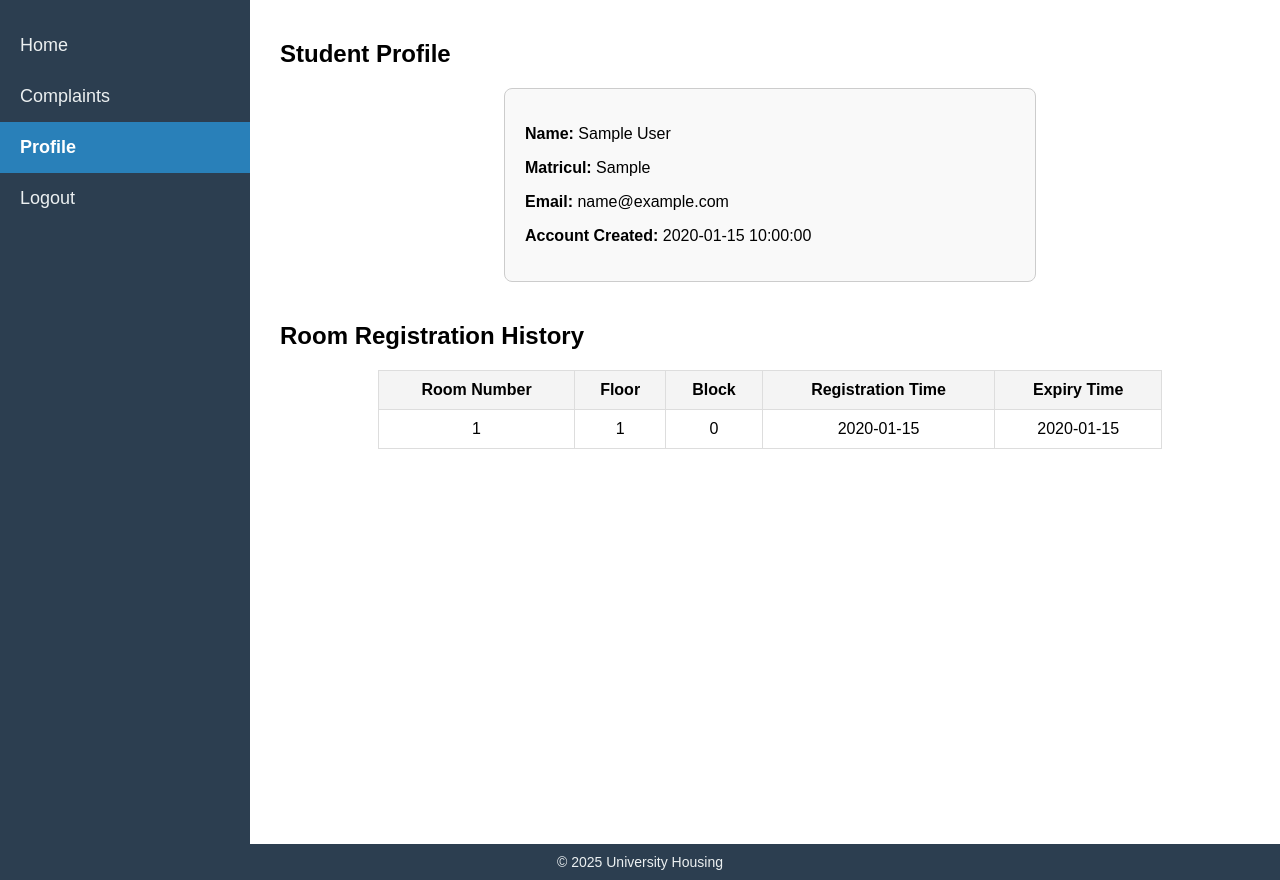
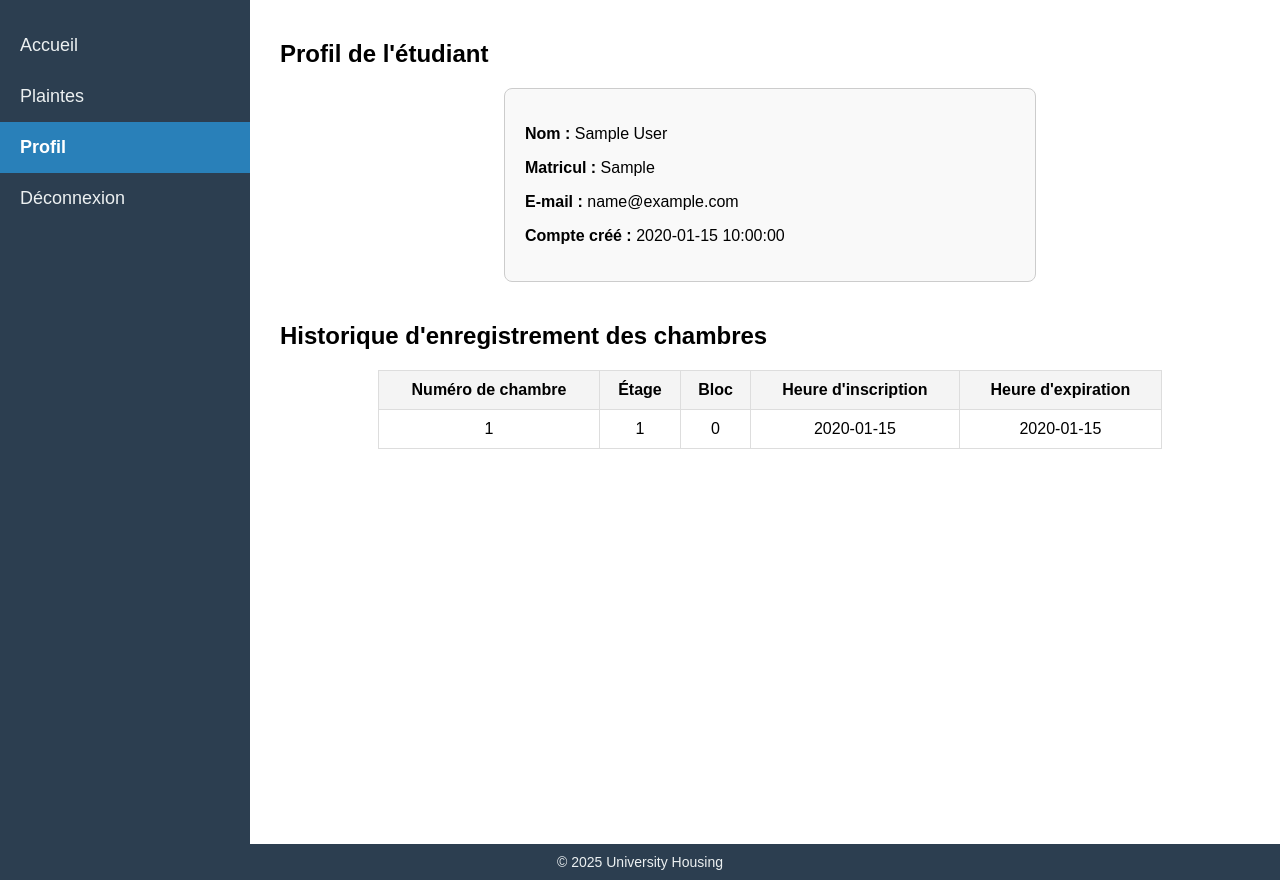
Before and after one commit to SaraDidi/Cloud-Computing, a PHP site: page /views/profile.php in a window 1280 px wide. Run offline with PHP 8.4, Linux system fonts and the light colour scheme; the visitor is signed in with stand-in values (Sample User, id 1); tables that the repository leaves empty hold one stand-in row (values such as "Sample post").

Commit message:
translated into French

```diff
--- a/controllers/add_complaint_logic.php
+++ b/controllers/add_complaint_logic.php
@@ -7,7 +7,7 @@ require_once '../config/db.php';
 
 // Ensure the student is logged in
 if (!isset($_SESSION['student_id'])) {
-    die(json_encode(["status" => "error", "message" => "You must be logged in to submit a complaint."]));
+    die(json_encode(["status" => "error", "message" => "Vous devez être connecté pour déposer une plainte."]));
 }
 
 $student_id = $_SESSION['student_id'];
@@ -34,9 +34,9 @@ if ($_SERVER['REQUEST_METHOD'] == 'POST') {
     $stmt->bindParam(':body', $body);
 
     if ($stmt->execute()) {
-        echo json_encode(["status" => "success", "message" => "Complaint submitted successfully."]);
+        echo json_encode(["status" => "success", "message" => "Réclamation soumise avec succès."]);
     } else {
-        echo json_encode(["status" => "error", "message" => "Failed to submit complaint."]);
+        echo json_encode(["status" => "error", "message" => "Échec de la soumission de la réclamation."]);
     }
 }
 ?>
--- a/includes/header.php
+++ b/includes/header.php
@@ -8,7 +8,7 @@ $current_page = basename($_SERVER['PHP_SELF']);
 <head>
     <meta charset="UTF-8">
     <meta name="viewport" content="width=device-width, initial-scale=1.0">
-    <title>Project Header</title>
+    <title>En-tête du projet</title>
     <style>
         body {
             margin: 0;
@@ -53,17 +53,17 @@ $current_page = basename($_SERVER['PHP_SELF']);
 </head>
 <body>
     <div class="sidebar">
-        <a href="../views/home.php" class="<?= $current_page == 'home.php' ? 'active' : '' ?>">Home</a>
-        <a href="../views/complaints.php" class="<?= $current_page == 'complaints.php' ? 'active' : '' ?>">Complaints</a>
-        <a href="../views/profile.php" class="<?= $current_page == 'profile.php' ? 'active' : '' ?>">Profile</a>
+        <a href="../views/home.php" class="<?= $current_page == 'home.php' ? 'active' : '' ?>">Accueil</a>
+        <a href="../views/complaints.php" class="<?= $current_page == 'complaints.php' ? 'active' : '' ?>">Plaintes</a>
+        <a href="../views/profile.php" class="<?= $current_page == 'profile.php' ? 'active' : '' ?>">Profil</a>
     <script>
         function confirmLogout(event) {
             event.preventDefault();
-            if (confirm("Are you sure you want to log out?")) {
+            if (confirm("Êtes-vous sûr de vouloir vous déconnecter ?")) {
                 window.location.href = "../views/logout.php";
             }
         }
     </script>
-    <a href="#" onclick="confirmLogout(event)">Logout</a>
+    <a href="#" onclick="confirmLogout(event)">Déconnexion</a>
     </div>
     <div class="main-content">
--- a/views/profile.php
+++ b/views/profile.php
@@ -10,7 +10,7 @@ require_once '../config/db.php';
 
 // Ensure student is logged in
 if (!isset($_SESSION['student_id'])) {
-    die("You must be logged in to view your profile.");
+    die("Vous devez être connecté pour voir votre profil.");
 }
 
 $student_id = $_SESSION['student_id'];
@@ -23,7 +23,7 @@ $stmt->execute();
 $student = $stmt->fetch(PDO::FETCH_ASSOC);
 
 if (!$student) {
-    die("Student not found.");
+    die("Étudiant non trouvé.");
 }
 
 // Fetch room registration history
@@ -44,7 +44,7 @@ $room_history = $stmt->fetchAll(PDO::FETCH_ASSOC);
 <head>
     <meta charset="UTF-8">
     <meta name="viewport" content="width=device-width, initial-scale=1.0">
-    <title>Profile</title>
+    <title>Profil</title>
     <style>
         body {
             font-family: Arial, sans-serif;
@@ -75,27 +75,27 @@ $room_history = $stmt->fetchAll(PDO::FETCH_ASSOC);
 </head>
 <body>
 
-    <h2>Student Profile</h2>
+    <h2>Profil de l'étudiant</h2>
 
     <div class="profile-container" style="text-align: left;">
-        <p><strong>Name:</strong> <?= htmlspecialchars($student['name']); ?></p>
-        <p><strong>Matricul:</strong> <?= htmlspecialchars($student['matricul']); ?></p>
-        <p><strong>Email:</strong> <?= htmlspecialchars($student['email']); ?></p>
-        <p><strong>Account Created:</strong> <?= htmlspecialchars($student['created_at']); ?></p>
+        <p><strong>Nom :</strong> <?= htmlspecialchars($student['name']); ?></p>
+        <p><strong>Matricul :</strong> <?= htmlspecialchars($student['matricul']); ?></p>
+        <p><strong>E-mail :</strong> <?= htmlspecialchars($student['email']); ?></p>
+        <p><strong>Compte créé :</strong> <?= htmlspecialchars($student['created_at']); ?></p>
     </div>
 
 
 
 
-    <h2 style="padding-top: 20px; text-align: left;">Room Registration History</h2>
+    <h2 style="padding-top: 20px; text-align: left;">Historique d'enregistrement des chambres</h2>
     <table style="margin-left: auto; margin-right: auto;">
         <thead>
             <tr>
-                <th>Room Number</th>
-                <th>Floor</th>
-                <th>Block</th>
-                <th>Registration Time</th>
-                <th>Expiry Time</th>
+                <th>Numéro de chambre</th>
+                <th>Étage</th>
+                <th>Bloc</th>
+                <th>Heure d'inscription</th>
+                <th>Heure d'expiration</th>
             </tr>
         </thead>
         <tbody>
@@ -111,7 +111,7 @@ $room_history = $stmt->fetchAll(PDO::FETCH_ASSOC);
                 <?php endforeach; ?>
             <?php else: ?>
                 <tr>
-                    <td colspan="5">No room registrations found.</td>
+                    <td colspan="5">Aucune inscription de chambre trouvée.</td>
                 </tr>
             <?php endif; ?>
         </tbody>
```
Also changed, not shown: controllers/housing.php (+7 -7 lines), controllers/login_logic.php (+4 -4 lines), controllers/register_logic.php (+4 -4 lines), index.php (+6 -6 lines), views/complaints.php (+17 -17 lines), views/home.php (+15 -15 lines), views/register.php (+10 -10 lines).
